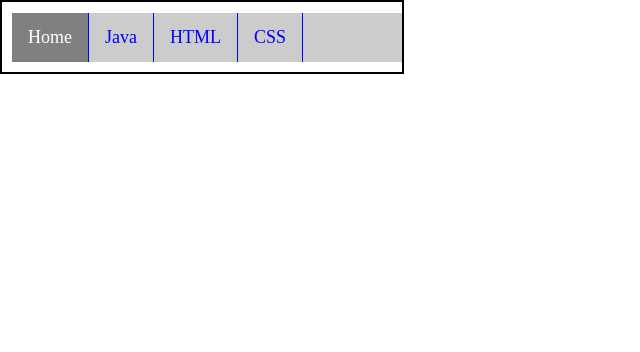
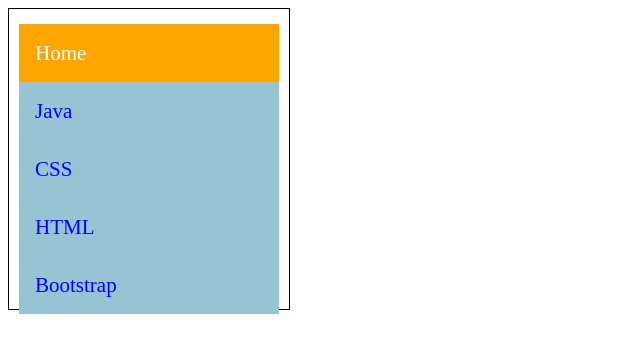
Before and after one commit to tanyabatra30/MERN, a plain HTML site: page t2.html in a window 1280 px wide. Shown: the whole page, without its empty margins (0-640 px from the left). Drawn offline with Linux system fonts and the light colour scheme.

Commit message:
Add files via upload

```diff
--- a/t2.html
+++ b/t2.html
@@ -1,4 +1,4 @@
-<!DOCTYPE html>
+<!-- <!DOCTYPE html>
 <html>
 <body>
 <style>
@@ -77,4 +77,78 @@
 
 
 </body>
+</html> -->
+
+
+<!DOCTYPE html>
+<html>
+<body>
+<style>
+
+.outer{
+    width: 280px;
+    height: 300px;
+    position: relative;
+    background-color: white;
+    border: 1px solid black;
+}
+
+.inner{
+    width: 260px;
+    height: 250px;
+    position: absolute;
+    top: 80%;
+    left: 50%;
+    transform: translate(-50%, -90%);
+    background-color: #800040;x
+    text-align:left;
+    font-family:calibri;
+}
+
+ul {
+  list-style-type: none;
+  margin: 0;
+  padding: 0;
+  width: 260px;
+  background-color: #97c4d3;
+}
+
+li a {
+  display: block;
+  color: blue;
+  font-family:Times Roman;
+  padding: 16.5px 16px;
+  font-size:21px;
+  text-decoration: none;
+}
+
+li a:hover {
+  background-color: orange;
+  color: white;
+}
+
+.topnav a.active {
+  background-color: orange;
+  color: white;
+  font-family:Times Roman;
+}
+
+</style>
+
+<div class="outer">
+<div class="inner">
+
+<ul>
+<div class="topnav">
+  <li><a class="active" href="#home">Home</a></li>
+  <li><a href="#java">Java</a></li>
+  <li><a href="#css">CSS</a></li>
+  <li><a href="#html">HTML</a></li>
+  <li><a href="Bootstrap">Bootstrap</a><li>
+</div>
+</ul>
+
+</div></div>
+
+</body>
 </html>
```
